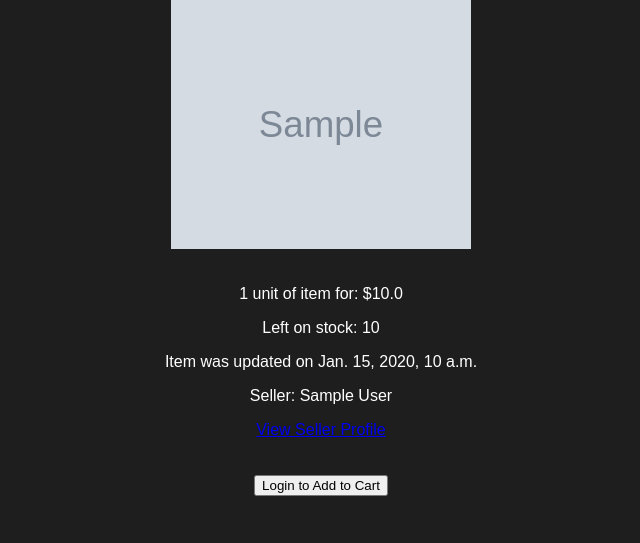
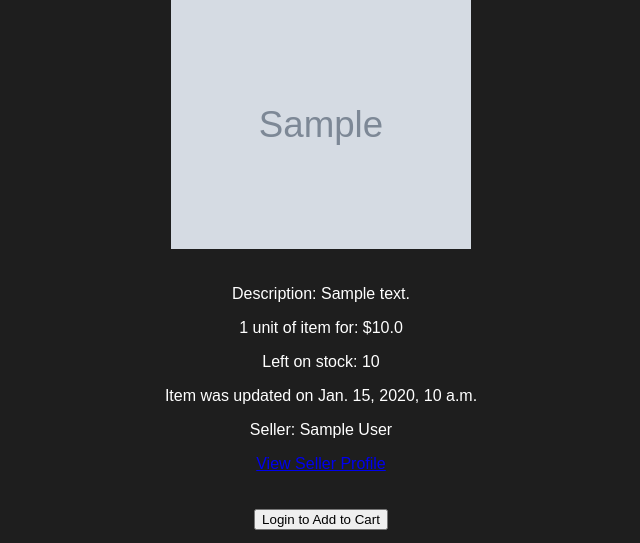
Before and after one commit to idkwhatgitis/CS412, a Django app: page /project/item/1/ in a window 1280 px wide. Shown: the part 257-800 px from the top of the page, without its empty margins (319-959 px from the left). Run offline with Django 5.2, Linux system fonts and the light colour scheme; tables that the repository leaves empty hold one stand-in row (values such as "Sample post"); grey boxes marked "Sample" are stand-in pictures.

Commit message:
project: adding descipriotn of item

```diff
--- a/project/templates/project/item_detail.html
+++ b/project/templates/project/item_detail.html
@@ -13,6 +13,8 @@
                 {% endfor %}
 
         </div>
+
+        <p>Description: {{item.description}}</p>
 
         <p>1 unit of item for: ${{item.price}}</p>
         <p>Left on stock: {{item.quantity_left}}</p>
```
